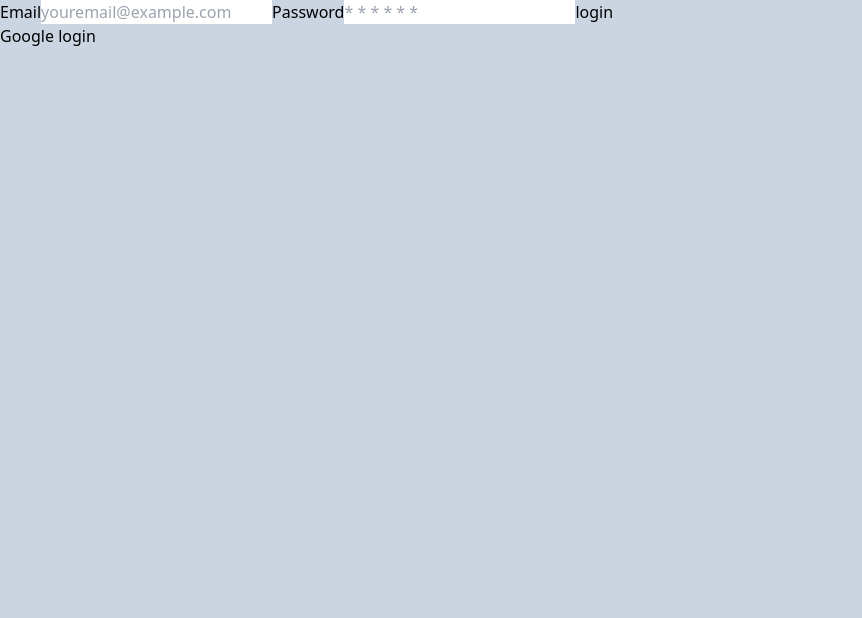
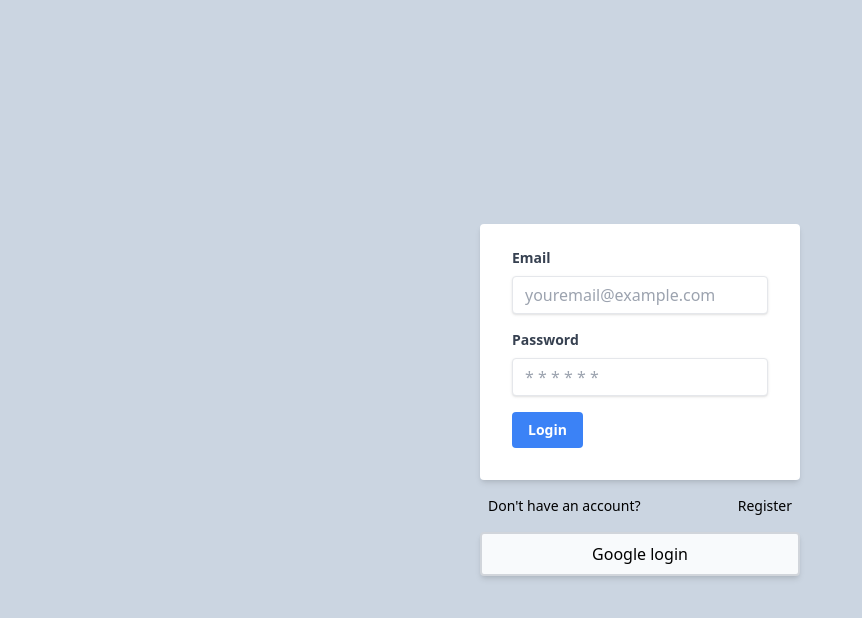
Before and after one commit to ErickDiazH/react-firebase-login, a React (Vite) app: page /login in a window 1280 px wide. Shown: the top 618 px of the page, without its empty margins (0-862 px from the left). Built offline with nearby package versions, Linux system fonts and the light colour scheme; no server answers.

Commit message:
add tailwind styles

```diff
--- a/src/components/Alert.jsx
+++ b/src/components/Alert.jsx
@@ -1,9 +1,9 @@
-const Alert = ({message}) => {
-    return (
-        <div>
-            <span>{message}</span>
-        </div>
-    )
-}
+const Alert = ({ message }) => {
+  return (
+    <div className="bg-red-100 border border-red-400 text-red-700 px-4 py-3 rounded relative mb-2 text-center">
+      <span className="sm:inline block">{message}</span>
+    </div>
+  );
+};
 
 export default Alert;
--- a/src/components/Home.jsx
+++ b/src/components/Home.jsx
@@ -1,21 +1,28 @@
 import { useAuth } from "../context/authContext";
 
-const Home = props => {
-    const { user, logout, isLoading } = useAuth()
-    const handleLogout = async () => {
-        try {
-            await logout()
-        } catch (error) {
-            console.error(error)
-        }
+const Home = (props) => {
+  const { user, logout, isLoading } = useAuth();
+  const handleLogout = async () => {
+    try {
+      await logout();
+    } catch (error) {
+      console.error(error);
     }
-    if(isLoading) return <h1>loading...</h1>
-    return (
-        <div>
-            <h1>Welcome {user?.email}</h1>
-            <button onClick={handleLogout}>logout</button>
-        </div>
-    )
-}
+  };
+  if (isLoading) return <h1>loading...</h1>;
+  return (
+    <div className="w-full max-w-xs m-auto text-black">
+      <div className="bg-white rounded shadow-md px-8 pt-6 pb-8 mb-4">
+        <h1 className="text-xl mb-4">Welcome {user?.email}</h1>
+        <button
+          onClick={handleLogout}
+          className="bg-slate-200 hover:bg-slate-300 rounded py-2 px-4 text-black"
+        >
+          logout
+        </button>
+      </div>
+    </div>
+  );
+};
 
 export default Home;
--- a/src/components/Login.jsx
+++ b/src/components/Login.jsx
@@ -1,6 +1,6 @@
 import { useState } from "react";
 import { useAuth } from "../context/authContext";
-import { useNavigate } from "react-router-dom";
+import { Link, useNavigate } from "react-router-dom";
 import Alert from "./Alert";
 
 const Login = (props) => {
@@ -39,29 +39,56 @@ const Login = (props) => {
   };
 
   return (
-    <div>
+    <div className="w-full max-w-xs m-auto">
       {error && <Alert message={error} />}
-      <form onSubmit={handleSubmit}>
-        <label htmlFor="email">Email</label>
+      <form
+        onSubmit={handleSubmit}
+        className="bg-white shadow-md rounded px-8 pt-6 pb-8 mb-4"
+      >
+        <div className="mb-4">
+          <label
+            htmlFor="email"
+            className="block text-gray-700 text-sm font-bold mb-2"
+          >
+            Email
+          </label>
           <input
             type="email"
             name="email"
             placeholder="youremail@example.com"
             onChange={handleChange}
+            className="shadow appearance-none border rounded w-full py-2 px-3 text-gray-700 leading-tight focus:outline-none focus:shadow-outline"
           />
-
-        <label htmlFor="password">Password</label>
+        </div>
+        <div className="mb-4">
+          <label
+            htmlFor="password"
+            className="block text-gray-700 text-sm font-bold mb-2"
+          >
+            Password
+          </label>
           <input
             type="password"
             name="password"
             id="password"
             placeholder="* * * * * *"
             onChange={handleChange}
+            className="shadow appearance-none border rounded w-full py-2 px-3 text-gray-700 leading-tight focus:outline-none focus:shadow-outline"
           />
-
-        <button>login</button>
+        </div>
+        <button className="bg-blue-500 hover:bg-blue-700 text-white font-bold py-2 px-4 rounded focus:outline-none focus:shadow-outline text-sm">
+          Login
+        </button>
       </form>
-      <button onClick={handleGoogleSigin}>Google login</button>
+      <p className="my-4 text-sm flex justify-between px-2">
+        Don't have an account? <Link to="/register">Register</Link>
+      </p>
+      <button
+        onClick={handleGoogleSigin}
+        className="bg-slate-50 hover:bg-slate-200 text-black shadow-md rounded border-2 border-gray-300 py-2 px-4 w-full"
+      >
+        Google login
+      </button>
     </div>
   );
 };
--- a/src/components/Register.jsx
+++ b/src/components/Register.jsx
@@ -1,6 +1,6 @@
 import { useState } from "react";
 import { useAuth } from "../context/authContext";
-import { useNavigate } from "react-router-dom";
+import { Link, useNavigate } from "react-router-dom";
 import Alert from "./Alert";
 
 const Register = (props) => {
@@ -9,49 +9,71 @@ const Register = (props) => {
     password: "",
   });
 
-  const { signup } = useAuth()
-  const navigate = useNavigate()
+  const { signup } = useAuth();
+  const navigate = useNavigate();
 
   const [error, setError] = useState();
 
-  const handleChange = ({target: {name, value}}) => {
-    setUser({...user, [name]: value})
+  const handleChange = ({ target: { name, value } }) => {
+    setUser({ ...user, [name]: value });
   };
 
   const handleSubmit = async (e) => {
-    e.preventDefault()
-    setError('')
+    e.preventDefault();
+    setError("");
     try {
-        await signup(user.email, user.password)
-        navigate('/')
+      await signup(user.email, user.password);
+      navigate("/");
     } catch (error) {
-        setError(error.message)
+      setError(error.message);
     }
-  }
+  };
 
   return (
-    <div>
-        {error && <Alert message={error} />}
-        <form onSubmit={handleSubmit}>
-          <label htmlFor="email">Email</label>
+    <div className="w-full max-w-xs m-auto">
+      {error && <Alert message={error} />}
+      <form
+        onSubmit={handleSubmit}
+        className="bg-white shadow-md rounded px-8 pt-6 pb-8 mb-4"
+      >
+        <div className="mb-4">
+          <label
+            htmlFor="email"
+            className="block text-gray-700 text-sm font-bold mb-2"
+          >
+            Email
+          </label>
           <input
             type="email"
             name="email"
             placeholder="youremail@example.com"
             onChange={handleChange}
+            className="shadow appearance-none border rounded w-full py-2 px-3 text-gray-700 leading-tight focus:outline-none focus:shadow-outline"
           />
-
-          <label htmlFor="password">Password</label>
+        </div>
+        <div className="mb-4">
+          <label
+            htmlFor="password"
+            className="block text-gray-700 text-sm font-bold mb-2"
+          >
+            Password
+          </label>
           <input
             type="password"
             name="password"
             id="password"
             placeholder="* * * * * *"
             onChange={handleChange}
+            className="shadow appearance-none border rounded w-full py-2 px-3 text-gray-700 leading-tight focus:outline-none focus:shadow-outline"
           />
-
-          <button>Register</button>
-        </form>
+        </div>
+        <button className="bg-blue-500 hover:bg-blue-700 text-white font-bold py-2 px-4 rounded focus:outline-none focus:shadow-outline text-sm">
+          Register
+        </button>
+      </form>
+      <p className="my-4 text-sm flex justify-between px-2">
+        Already have an account? <Link to="/login">Login</Link>
+      </p>
     </div>
   );
 };
```
Lines whose indentation alone changed are shown as unchanged.
